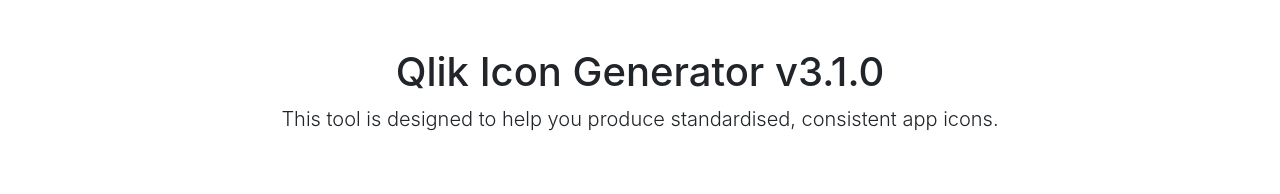
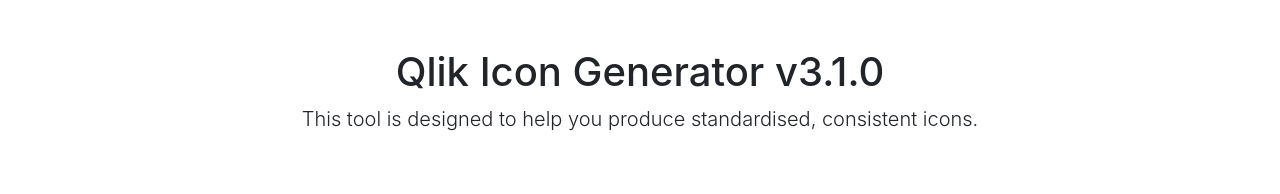
Before and after one commit to withdave/qlik-icon-generator, a plain HTML site: page src/qs-icon-generator/index.html in a window 1280 px wide. Shown: the top 194 px of the page. Drawn offline with Linux system fonts and the light colour scheme.

Commit message:
fix: remove "app" icons

```diff
--- a/src/qs-icon-generator/index.html
+++ b/src/qs-icon-generator/index.html
@@ -38,7 +38,7 @@
 
     <div class="qsi-header">
       <h1>Qlik Icon Generator v3.1.0</h1>
-      <p class="lead">This tool is designed to help you produce standardised, consistent app icons.</p>
+      <p class="lead">This tool is designed to help you produce standardised, consistent icons.</p>
     </div>
 
     <div id="qsi-error" class="alert alert-danger" role="alert">
```
